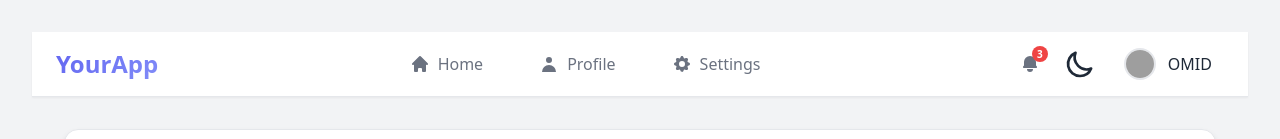
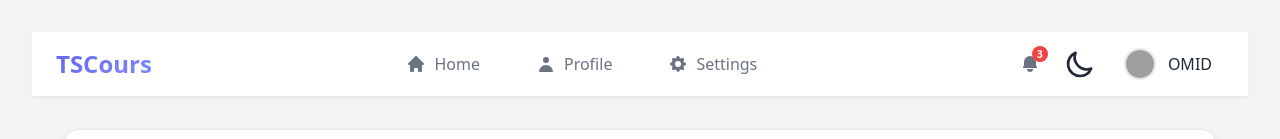
Before and after one commit to omidkick/TS-React-Demo, a React (Vite) app: page / in a window 1280 px wide. Shown: the top 139 px of the page. Built offline with nearby package versions, Linux system fonts and the light colour scheme; grey boxes are pictures that could not be loaded.

Commit message:
modify some components

```diff
--- a/src/components/state/Counter.tsx
+++ b/src/components/state/Counter.tsx
@@ -35,7 +35,7 @@ export default function CounterTS() {
 
   return (
     <div className="counter-card">
-      <h2 className="font-bold text-lg mb-md text-gray-800">Smart Counter</h2>
+      <h2 className="font-bold text-lg mb-md text-primary">Smart Counter</h2>
 
       {/* Counter Value */}
       <div className="counter-value">{state.count}</div>
--- a/src/index.css
+++ b/src/index.css
@@ -276,9 +276,9 @@ img {
   text-align: center;
   transition: transform 0.2s ease;
 }
-.counter-card:hover {
+/* .counter-card:hover {
   transform: translateY(-3px);
-}
+} */
 
 .card-header {
   font-size: 20px;
--- a/src/ui/MainHeader.tsx
+++ b/src/ui/MainHeader.tsx
@@ -8,7 +8,7 @@ const MainHeader: React.FC = () => {
       <div className="header-container">
         {/* Logo/Brand */}
         <div className="header-brand">
-          <h1 className="brand-text">YourApp</h1>
+          <h1 className="brand-text">TSCours</h1>
         </div>
 
         {/* Navigation */}
```
